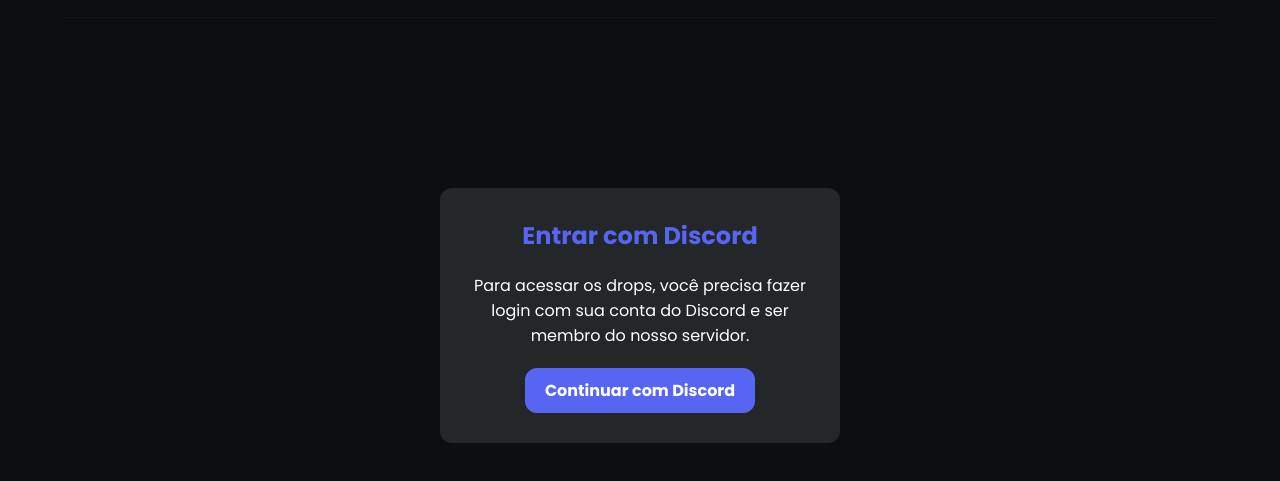
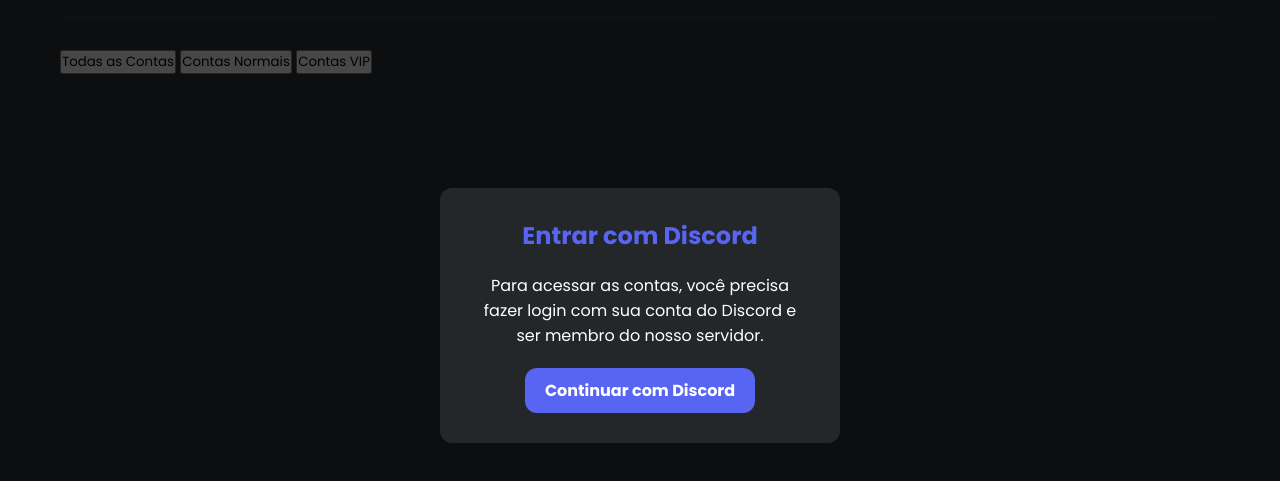
Before and after one commit to Kaaminari/Neko-Drops, a plain HTML site: page index.html in a window 1280 px wide. Both pictures are taken after a click on the button "Entrar com Discord". Shown: the part 85-566 px from the top of the page. Drawn offline with Linux system fonts and the light colour scheme.

Commit message:
Update index.html

```diff
--- a/index.html
+++ b/index.html
@@ -20,9 +20,15 @@
             </div>
         </header>
 
+        <div class="filters">
+            <button class="filter-btn active" data-filter="all">Todas as Contas</button>
+            <button class="filter-btn" data-filter="normal">Contas Normais</button>
+            <button class="filter-btn" data-filter="vip">Contas VIP</button>
+        </div>
+
         <div id="drops-container">
             <div class="drops-grid" id="drops-grid">
-                <!-- Drops serão carregados via JavaScript -->
+                <!-- Contas serão carregadas via JavaScript -->
             </div>
         </div>
     </div>
@@ -30,7 +36,7 @@
     <div id="login-modal" class="modal">
         <div class="modal-content">
             <h2 class="modal-title">Entrar com Discord</h2>
-            <p>Para acessar os drops, você precisa fazer login com sua conta do Discord e ser membro do nosso servidor.</p>
+            <p>Para acessar as contas, você precisa fazer login com sua conta do Discord e ser membro do nosso servidor.</p>
             <a href="https://discord.com/oauth2/authorize?client_id=1410654667490197641&response_type=token&redirect_uri=https%3A%2F%2Fnekodrops.netlify.app%2F&scope=identify+guilds" class="modal-btn">Continuar com Discord</a>
         </div>
     </div>
@@ -38,11 +44,11 @@
     <div id="error-modal" class="modal">
         <div class="modal-content">
             <h2 class="modal-title">Erro de Acesso</h2>
-            <p id="error-message">Você precisa ser membro do servidor para acessar os drops.</p>
+            <p id="error-message">Você precisa ser membro do servidor para acessar as contas.</p>
             <button class="modal-btn" id="error-close-btn">Fechar</button>
         </div>
     </div>
 
     <script src="script.js"></script>
 </body>
-                        </html>
+</html>
```
